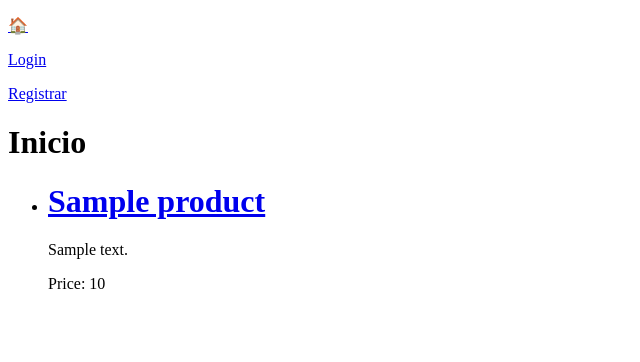
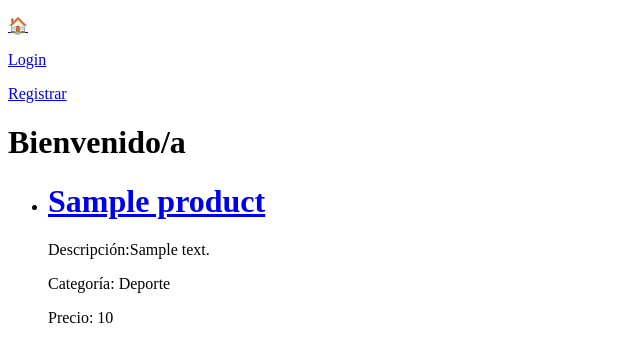
Before and after one commit to IgriegaL/TindMarketPlace-Django-Postgress, a Django app: template myapp/templates/index.html in a window 1280 px wide. Shown: the top 362 px of the page, without its empty margins (0-640 px from the left). Run offline with Django 4.2, Linux system fonts and the light colour scheme; the template is opened without the code that fills it: values that come from a table or form of the project are taken from there, others are empty; tables that the repository leaves empty hold one stand-in row (values such as "Sample post").

Commit message:
act de bd y pantallas para editar

```diff
--- a/myapp/forms.py
+++ b/myapp/forms.py
@@ -13,4 +13,4 @@ class ProductForm(forms.ModelForm):
 
     class Meta:
         model = Product
-        fields = ('name', 'description', 'price')
+        fields = ('name', 'description', 'tema','price')
--- a/myapp/models.py
+++ b/myapp/models.py
@@ -2,9 +2,17 @@ from django.db import models
 from django.contrib.auth.models import User
 
 class Product(models.Model):
+    TEMAS_CHOICES = (
+        ('Deporte', 'Deporte'),
+        ('Aire Libre', 'Aire Libre'),
+        ('VideoJuegos', 'VideoJuegos'),
+        ('Ofimatica', 'Ofimatica'),
+        ('Vacaciones', 'Vacaciones'),
+    )
     name = models.CharField(max_length=255)
     description = models.TextField()
     price = models.IntegerField()
+    tema = models.CharField(max_length=255, choices=TEMAS_CHOICES, null=True)
     user = models.ForeignKey(User, on_delete=models.CASCADE)
 
     def __str__(self):
--- a/myapp/templates/index.html
+++ b/myapp/templates/index.html
@@ -3,14 +3,16 @@
 {% block title %}Inicio{% endblock %}
 
 {% block content %}
-    <h1>Inicio</h1>
+    <h1>Bienvenido/a</h1>
     {% if products %}
         <ul>
             {% for product in products %}
                 <li>
                     <h1><a href="{% url 'product_detail' product.pk %}">{{ product.name }}</a></h1>
-                    <p>{{ product.description }}</p>
-                    <p>Price: {{ product.price }}</p>
+                    <P></P>
+                    <p>Descripción:{{ product.description }}</p>
+                    <p>Categoría: {{ product.tema }}</p>
+                    <p>Precio: {{ product.price }}</p>
 
                 </li>
             {% endfor %}
--- a/myproject/urls.py
+++ b/myproject/urls.py
@@ -18,5 +18,5 @@ from django.urls import include, path
 
 urlpatterns = [
     path('admin/', admin.site.urls),
-    path('myapp/', include('myapp.urls'))
+    path('', include('myapp.urls'))
 ]
```
Also changed, not shown: myapp/migrations/0003_product_tema.py (added).
